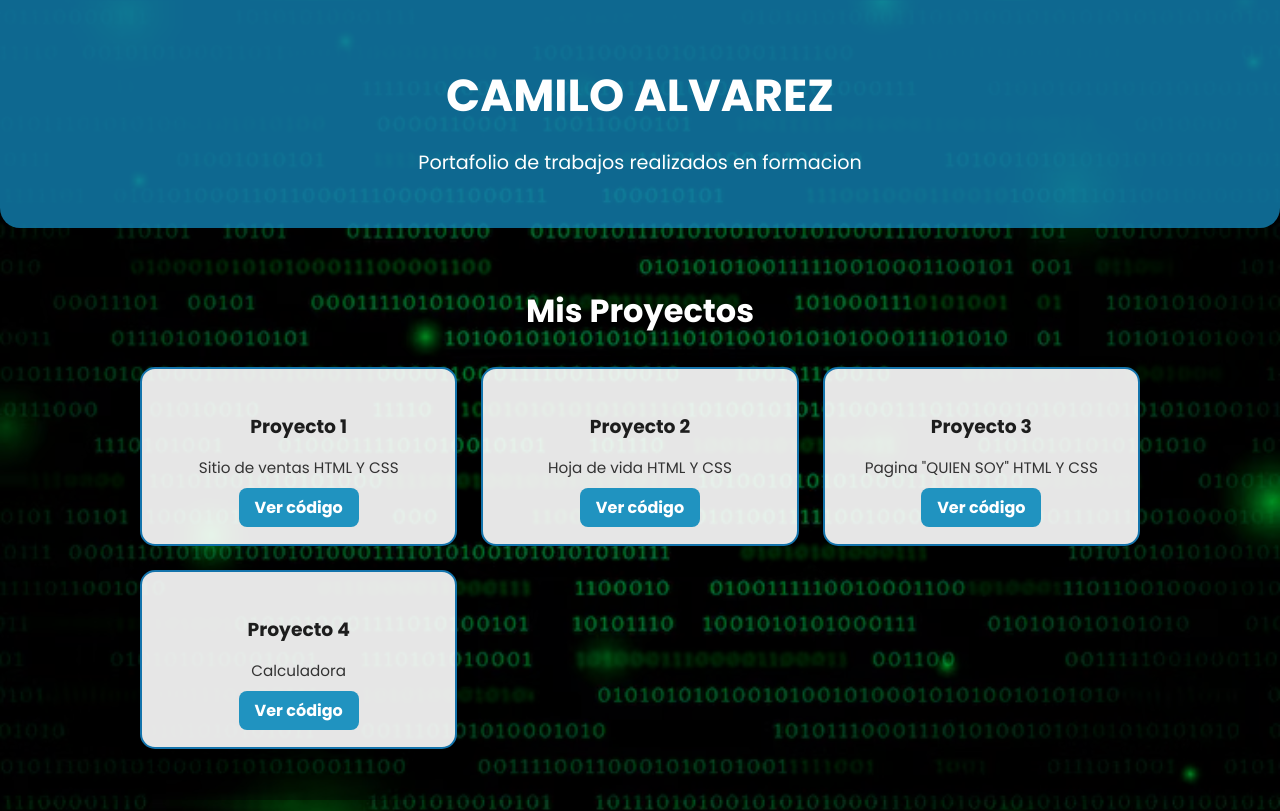
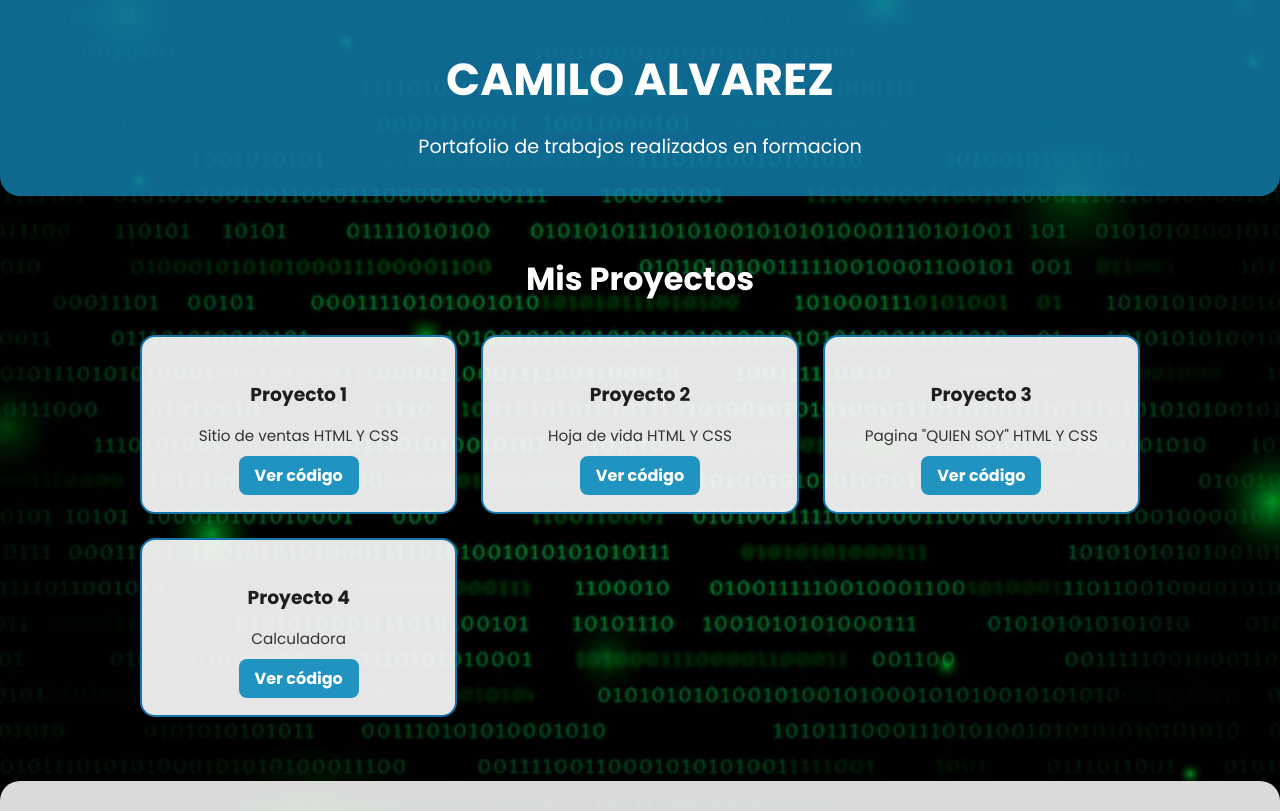
Before and after one commit to Camiloalv200622chj/REPOSITORIO-FINAL, a plain HTML site: page index.html in a window 1280 px wide. Shown: the top 811 px of the page. Drawn offline with Linux system fonts and the light colour scheme.

Commit message:
Update style.css

```diff
--- a/style.css
+++ b/style.css
@@ -23,7 +23,7 @@ body::before {
 
 header {
   text-align: center;
-  padding: 2rem 1rem 2rem;
+  padding: 1rem 1rem 1rem;
   background: rgba(18, 130, 180, 0.8);
   color: white;
   border-radius: 0 0 20px 20px;
```
